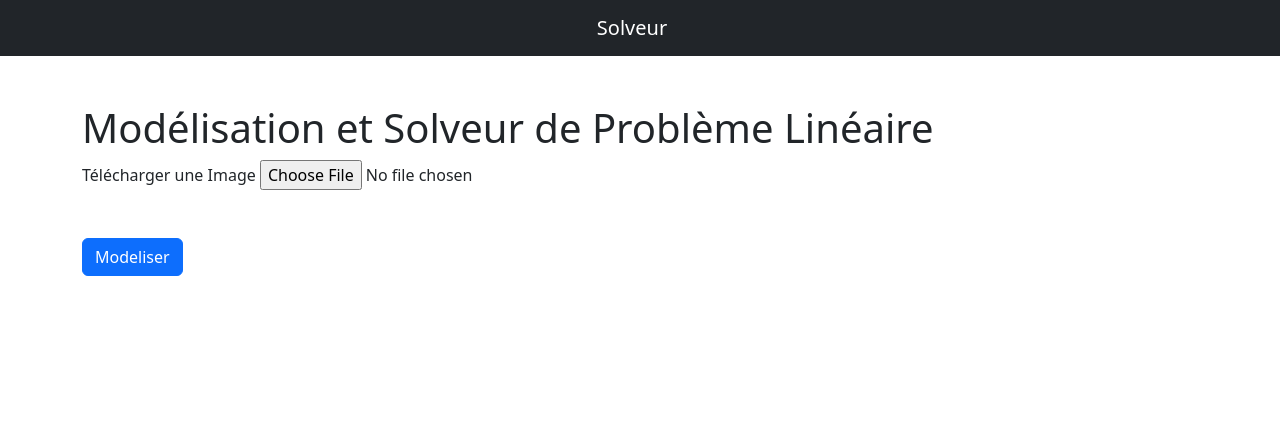
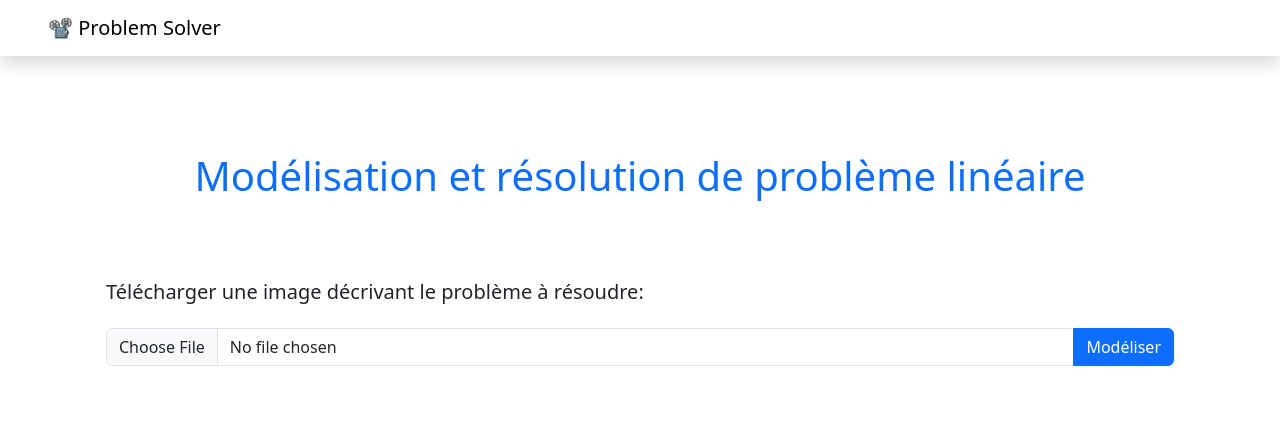
Before and after one commit to Herimanjaka007/linear-programming-resolver, a Django app: page / in a window 1280 px wide. Shown: the top 429 px of the page. Run offline with Django 5.2, Linux system fonts and the light colour scheme.

Commit message:
Reorganization

```diff
--- a/src/solveur/templates/solveur/base.html
+++ b/src/solveur/templates/solveur/base.html
@@ -5,11 +5,12 @@
     <meta name="viewport" content="width=device-width, initial-scale=1.0">
     <title>{% block title %}Mon Application{% endblock %}</title>
     <link href="https://cdn.jsdelivr.net/npm/bootstrap@5.3.3/dist/css/bootstrap.min.css" rel="stylesheet" integrity="sha384-QWTKZyjpPEjISv5WaRU9OFeRpok6YctnYmDr5pNlyT2bRjXh0JMhjY6hW+ALEwIH" crossorigin="anonymous">
-<script src="https://cdn.jsdelivr.net/npm/bootstrap@5.3.3/dist/js/bootstrap.bundle.min.js" integrity="sha384-YvpcrYf0tY3lHB60NNkmXc5s9fDVZLESaAA55NDzOxhy9GkcIdslK1eN7N6jIeHz" crossorigin="anonymous"></script>
+    <link href="https://cdn.jsdelivr.net/npm/bootstrap-icons@1.11.1/font/bootstrap-icons.css" rel="stylesheet">
+    <script src="https://cdn.jsdelivr.net/npm/bootstrap@5.3.3/dist/js/bootstrap.bundle.min.js" integrity="sha384-YvpcrYf0tY3lHB60NNkmXc5s9fDVZLESaAA55NDzOxhy9GkcIdslK1eN7N6jIeHz" crossorigin="anonymous"></script>
 </head>
 <body>
-    <nav class="navbar navbar-dark bg-dark justify-content-center">
-        <a class="navbar-brand" href="#">Solveur</a>
+    <nav class="navbar shadow">
+        <a class="navbar-brand ms-5" href="#"> 📽️ Problem Solver</a>
     </nav>
 
     <div class="container mt-5">
--- a/src/solveur/templates/solveur/index.html
+++ b/src/solveur/templates/solveur/index.html
@@ -10,16 +10,18 @@
 
 {% block content %}
   <div class="row">
-    <div class="col-md-12">
-      <h1>Modélisation et Solveur de Problème Linéaire</h1>
+    <section class="col-md-12">
+      <h1 class="my-5 text-primary text-center">Modélisation et résolution de problème linéaire</h1>
       <form method="post" enctype="multipart/form-data">
         {% csrf_token %}
-        <div class="form-group mb-5">
-          <label for="imageInput">Télécharger une Image</label>
-          <input type="file" class="form-control-file" id="imageInput" name="image"  required/>
+        <div class="form-group my-3 p-4">
+            <h3 class="fs-5 my-2">Télécharger une image décrivant le problème à résoudre:</h3>
+          <div class="input-group my-4">
+            <input type="file" class="form-control form-control-file" id="imageInput"  name="image" required>
+            <button type="submit" class="btn btn-primary">Modéliser</button>
+          </div>
         </div>
-        <button type="submit" class="btn btn-primary">Modeliser</button>
       </form>
-    </div>
+    </section>
   </div>
 {% endblock %}
--- a/src/solveur/views.py
+++ b/src/solveur/views.py
@@ -27,7 +27,8 @@ def index(request):
             c2: a1*x1 + a2*x2 <= b2
             ...
 
-            Do not include any additional information or commentary outside this format.
+            Do not include any additional information or commentary outside
+            this format.
             """.format(
                 text
             )
```
Also changed, not shown: src/solveur/templates/solveur/result.html (+4 -4 lines), src/solveur/templates/solveur/solution.html (+5 -5 lines).
